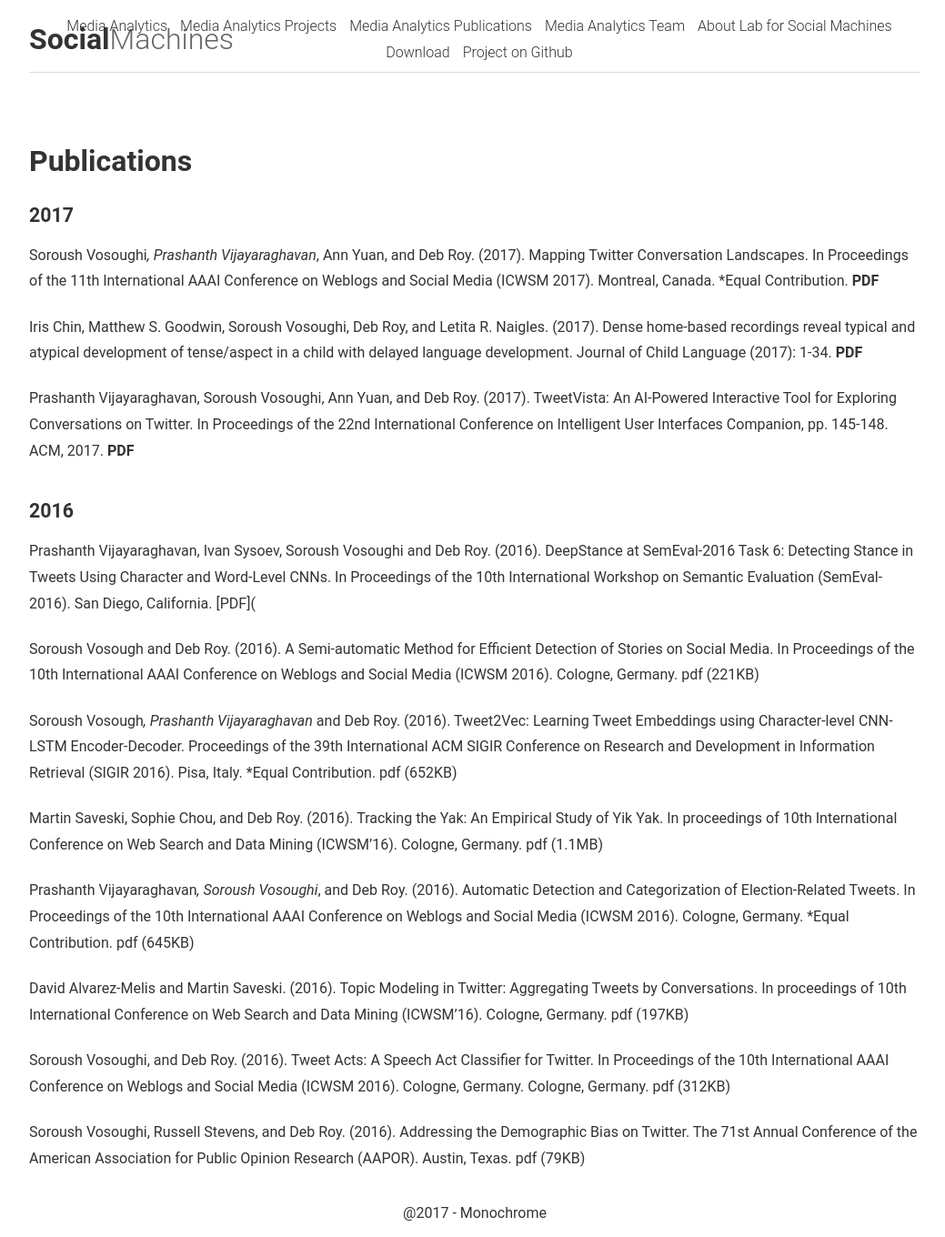
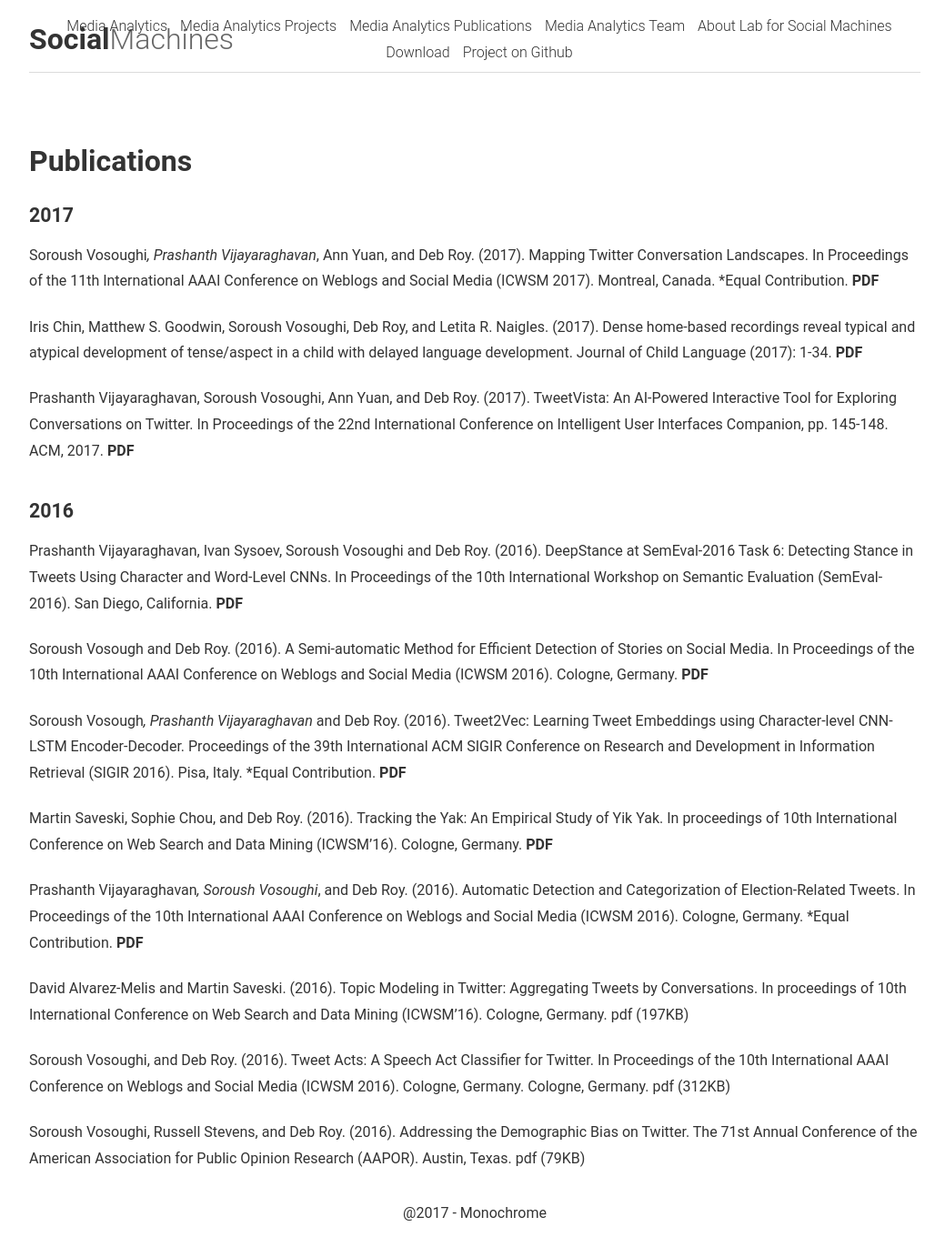
Before and after one commit to mit-ccc/social-machines.github.io, a Jekyll site: the page built from Media-Analytics/Publications.md, in a window 1280 px wide. Shown: the whole page at 91% size, without its empty margins (118-1157 px from the left). Built offline with Jekyll 4.4.1, drawn with Linux system fonts in a browser that asks for light colours.

Commit message:
Update Publications.md
uploading publications and PDFs

```diff
--- a/Media-Analytics/Publications.md
+++ b/Media-Analytics/Publications.md
@@ -13,15 +13,15 @@
 Prashanth Vijayaraghavan, Soroush Vosoughi, Ann Yuan, and Deb Roy. (2017). TweetVista: An AI-Powered Interactive Tool for Exploring Conversations on Twitter. In Proceedings of the 22nd International Conference on Intelligent User Interfaces Companion, pp. 145-148. ACM, 2017. [PDF](iuidp0166-vijayaraghavanA.pdf)
 
 ### 2016
-Prashanth Vijayaraghavan, Ivan Sysoev, Soroush Vosoughi and Deb Roy. (2016). DeepStance at SemEval-2016 Task 6: Detecting Stance in Tweets Using Character and Word-Level CNNs. In Proceedings of the 10th International Workshop on Semantic Evaluation (SemEval-2016). San Diego, California. [PDF](
+Prashanth Vijayaraghavan, Ivan Sysoev, Soroush Vosoughi and Deb Roy. (2016). DeepStance at SemEval-2016 Task 6: Detecting Stance in Tweets Using Character and Word-Level CNNs. In Proceedings of the 10th International Workshop on Semantic Evaluation (SemEval-2016). San Diego, California. [PDF](vsvr_semeval2016.pdf)
 
-Soroush Vosough and Deb Roy. (2016). A Semi-automatic Method for Efficient Detection of Stories on Social Media. In Proceedings of the 10th International AAAI Conference on Weblogs and Social Media (ICWSM 2016). Cologne, Germany. pdf (221KB)
+Soroush Vosough and Deb Roy. (2016). A Semi-automatic Method for Efficient Detection of Stories on Social Media. In Proceedings of the 10th International AAAI Conference on Weblogs and Social Media (ICWSM 2016). Cologne, Germany. [PDF](vosoughi_roy_storydetection_icwsm2016.pdf)
 
-Soroush Vosough*, Prashanth Vijayaraghavan* and Deb Roy. (2016). Tweet2Vec: Learning Tweet Embeddings using Character-level CNN-LSTM Encoder-Decoder. Proceedings of the 39th International ACM SIGIR Conference on Research and Development in Information Retrieval (SIGIR 2016). Pisa, Italy. *Equal Contribution. pdf (652KB)
+Soroush Vosough*, Prashanth Vijayaraghavan* and Deb Roy. (2016). Tweet2Vec: Learning Tweet Embeddings using Character-level CNN-LSTM Encoder-Decoder. Proceedings of the 39th International ACM SIGIR Conference on Research and Development in Information Retrieval (SIGIR 2016). Pisa, Italy. *Equal Contribution. [PDF](tweet2vec_vvr.pdf)
 
-Martin Saveski, Sophie Chou, and Deb Roy. (2016). Tracking the Yak: An Empirical Study of Yik Yak. In proceedings of 10th International Conference on Web Search and Data Mining (ICWSM’16). Cologne, Germany. pdf (1.1MB)
+Martin Saveski, Sophie Chou, and Deb Roy. (2016). Tracking the Yak: An Empirical Study of Yik Yak. In proceedings of 10th International Conference on Web Search and Data Mining (ICWSM’16). Cologne, Germany. [PDF](yikyak.pdf)
 
-Prashanth Vijayaraghavan*, Soroush Vosoughi*, and Deb Roy. (2016). Automatic Detection and Categorization of Election-Related Tweets. In Proceedings of the 10th International AAAI Conference on Weblogs and Social Media (ICWSM 2016). Cologne, Germany. *Equal Contribution. pdf (645KB)
+Prashanth Vijayaraghavan*, Soroush Vosoughi*, and Deb Roy. (2016). Automatic Detection and Categorization of Election-Related Tweets. In Proceedings of the 10th International AAAI Conference on Weblogs and Social Media (ICWSM 2016). Cologne, Germany. *Equal Contribution. [PDF](pv_sv_dr_icwsm2016.pdf)
 
 David Alvarez-Melis and Martin Saveski. (2016). Topic Modeling in Twitter: Aggregating Tweets by Conversations. In proceedings of 10th International Conference on Web Search and Data Mining (ICWSM’16). Cologne, Germany. pdf (197KB)
 
```
